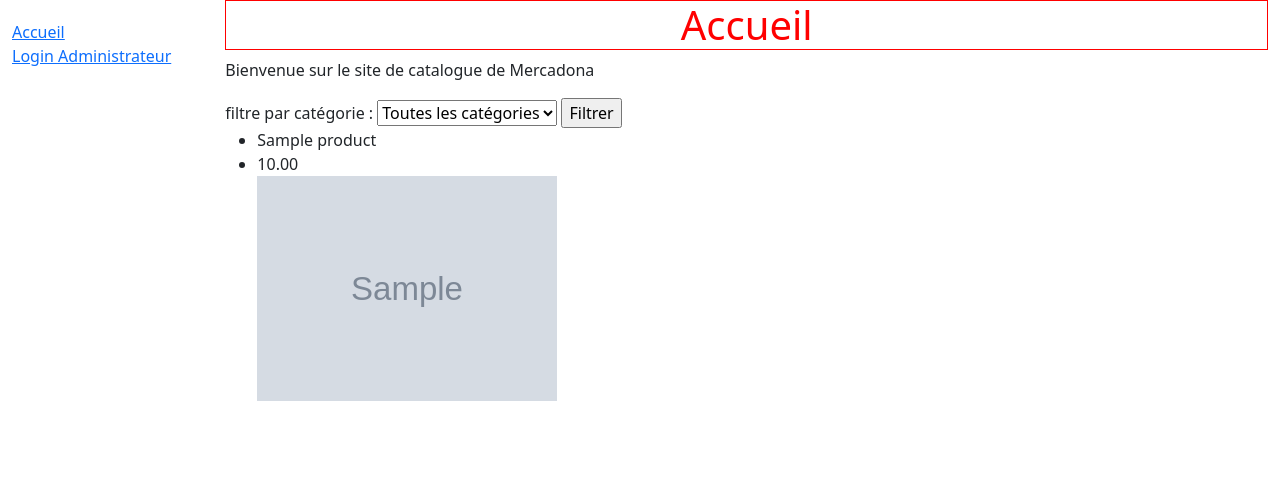
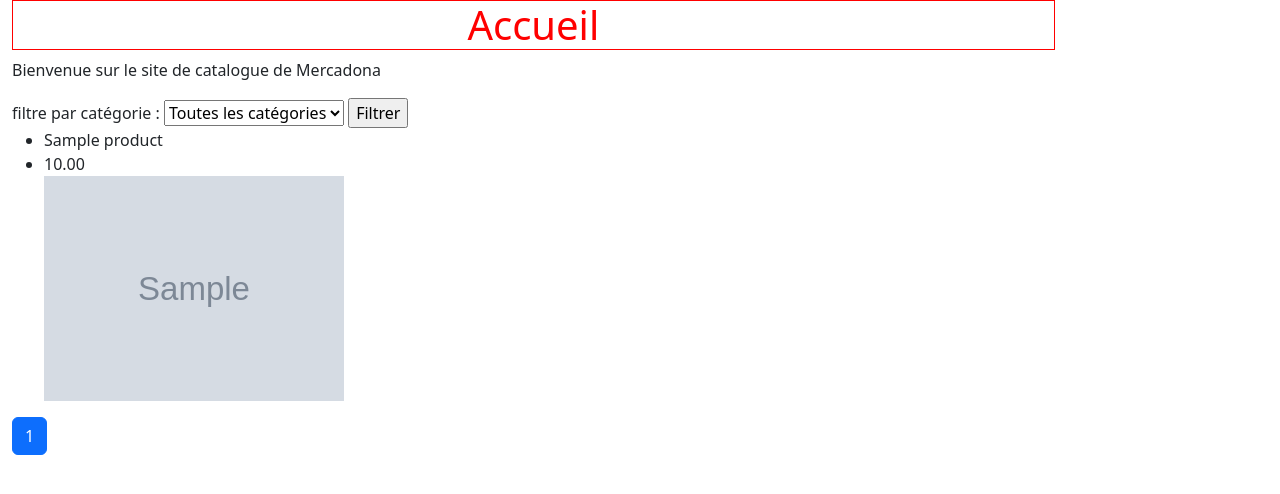
Before and after one commit to TomQuez/projet_mercadona2, a Django app: page /mercadona_app/ in a window 1280 px wide. Shown: the top 494 px of the page. Run offline with Django 4.2, Linux system fonts and the light colour scheme; tables that the repository leaves empty hold one stand-in row (values such as "Sample post"); grey boxes marked "Sample" are stand-in pictures.

Commit message:
ajout pagination index.html

```diff
--- a/mercadona_app/static/css/styles.css
+++ b/mercadona_app/static/css/styles.css
@@ -4,7 +4,7 @@ h1 {
     text-align: center;
 }
 
-span {
+.promotion {
     color: red;
     font-weight: 900;
 }
--- a/mercadona_app/templates/base_generic.html
+++ b/mercadona_app/templates/base_generic.html
@@ -13,15 +13,7 @@
 <body>
     <div class="container-fluid">
         <div class="row">
-            <div class="col-sm-2">
-                {% block sidebar %}
-                <ul class="sidebar-nav">
-                    <li><a href="{% url 'index' %}">Accueil</a></li>
-                    <li><a href="">Login Administrateur</a></li>
 
-                </ul>
-                {% endblock %}
-            </div>
             <div class="col-sm-10">
                 {% block content %}{% endblock %}
             </div>
--- a/mercadona_app/templates/index.html
+++ b/mercadona_app/templates/index.html
@@ -21,7 +21,7 @@
                 {% for promotion in promotion_list %}
 
                     {% if product.label == promotion.product.label and promotion.change_status == True %}
-                        <li>Promotion de {{promotion.discount_percentage}} % sur cet article , nouveau prix : <span>{{promotion.calculate_discounted_price}} €</span></li>
+                        <li>Promotion de {{promotion.discount_percentage}} % sur cet article , nouveau prix : <span class="promotion">{{promotion.calculate_discounted_price}} €</span></li>
 
                     {% endif %}
 
@@ -37,5 +37,19 @@
         {% endfor %}
 
         </ul>
+        <nav aria-label="Page navigation example">
+        <ul class="pagination">
+            {% if product_list.has_previous %}
 
+            <li class="page-item"><a href="?page={{product_list.previous_page_number}}" class="page-link">page précédente</a></li>
+            {% endif %}
+            <li class="page-item active">
+            <span class="current-page page-link"> {{product_list.number}}  </span></li>
+            {% if product_list.has_next %}
+            <li class="page-item">
+            <a href="?page={{product_list.next_page_number}}" class="page-link">page suivante</a></li>
+
+            {% endif %}
+        </ul>
+    </nav>
 {% endblock %}
--- a/mercadona_app/views.py
+++ b/mercadona_app/views.py
@@ -1,6 +1,7 @@
 from django.shortcuts import render
 from mercadona_app.models import Product,Promotion,Categorie
 from django.views import generic
+from django.core.paginator import Paginator
 
 
 
@@ -16,8 +17,12 @@ def index(request):
     else:
         product_list=Product.objects.all()
 
+    paginator=Paginator(product_list,2)
+    page_number=request.GET.get('page')
+    page_obj=paginator.get_page(page_number)
+
     context={
-        'product_list':product_list,
+        'product_list':page_obj,
         'promotion_list':promotion_list,
         'categories':categories,
         'selected_category':selected_category
@@ -34,15 +39,18 @@ def product_list(request):
 
     categories=Categorie.objects.all()
     selected_category=request.GET.get('category',None)
+
     if selected_category:
         products=Product.objects.filter(category__name=selected_category)
     else:
         products=Product.objects.all()
 
-
+    paginator=Paginator(products,1)
+    page_number=request.GET.get('page')
+    page_obj=paginator.get_page(page_number)
     context={
         'categories':categories,
         'selected_category':selected_category,
-        'products':products,
+        'products':page_obj,
     }
     return render(request,'categories.html',context=context)
--- a/projet_mercadona/settings.py
+++ b/projet_mercadona/settings.py
@@ -125,7 +125,7 @@ USE_TZ = True
 # https://docs.djangoproject.com/en/4.2/howto/static-files/
 
 STATIC_URL = 'static/'
-STATICFILES_DIR=['static']
+# STATICFILES_DIR=['static']
 MEDIA_URL='/'
 MEDIA_ROOT=os.path.join(BASE_DIR,'/')
 
```
